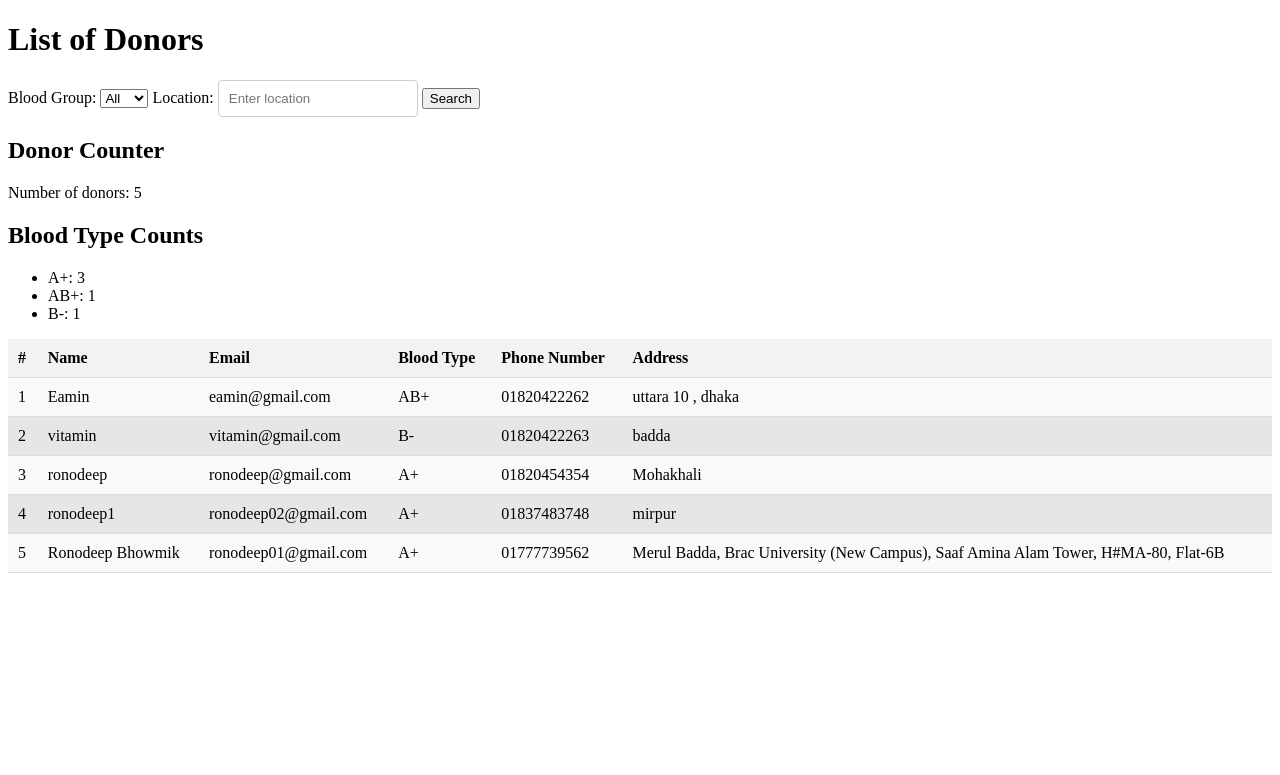
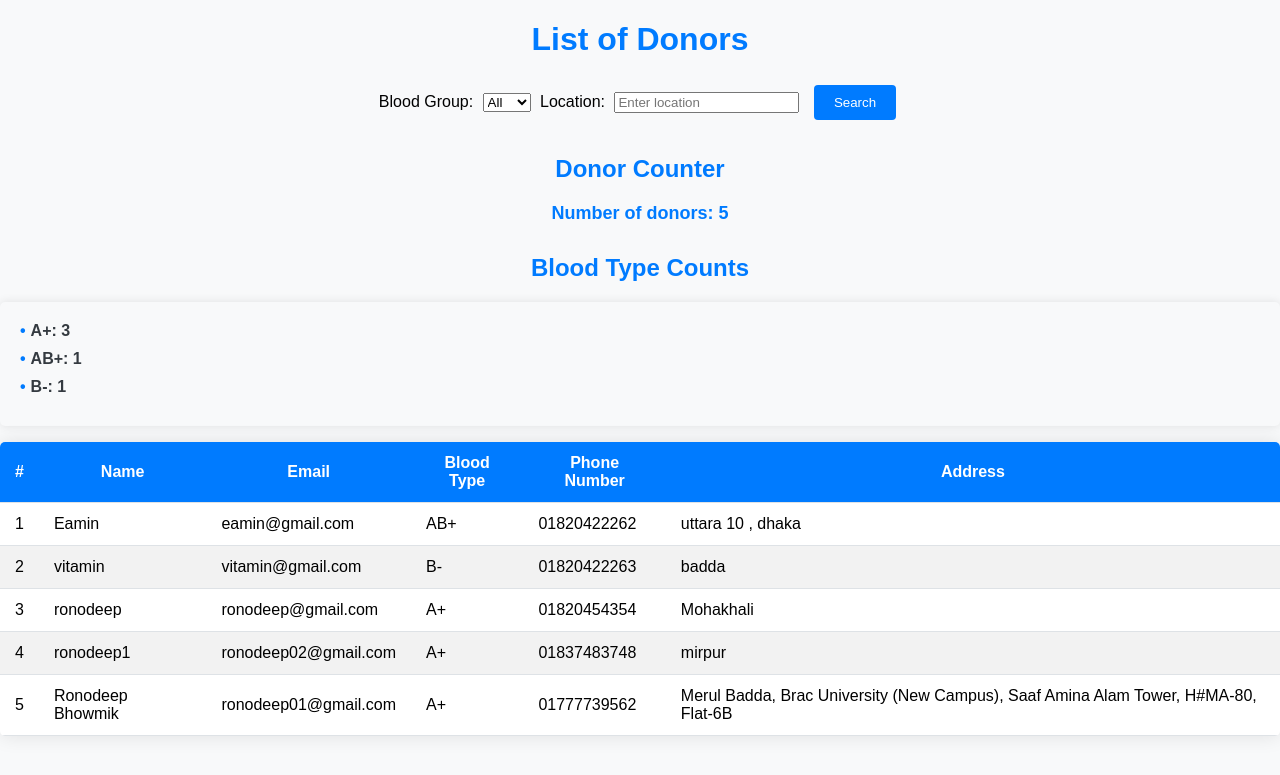
Before and after one commit to RD-Bhowmik/project370_UniFlow, a Django app: page /list/ in a window 1280 px wide. Shown: the top 775 px of the page. Run offline with Django 5.2, Linux system fonts and the light colour scheme; data comes from the database, SQL or seed files in the repository; both versions use the stored data as it was after the commit.

Commit message:
added css

```diff
--- a/APPUniflow/templates/donor_list.html
+++ b/APPUniflow/templates/donor_list.html
@@ -6,47 +6,8 @@
     <meta charset="UTF-8">
     <meta name="viewport" content="width=device-width, initial-scale=1.0">
     <title>Donor List</title>
-    <style>
-        /* Define CSS for table */
-        table {
-            width: 100%;
-            border-collapse: collapse;
-            border-spacing: 0;
-        }
+    <link rel="stylesheet" href="/static/css/donor_list.css">
 
-        th,
-        td {
-            padding: 10px;
-            text-align: left;
-            border-bottom: 1px solid #ddd;
-        }
-
-        th {
-            background-color: #f2f2f2;
-        }
-
-        /* Define CSS for odd and even rows */
-        .odd {
-            background-color: #f9f9f9;
-        }
-
-        .even {
-            background-color: #e6e6e6;
-        }
-
-        /* Define CSS for search bar */
-        .search-container {
-            margin-bottom: 20px;
-        }
-
-        .search-container input[type=text] {
-            padding: 10px;
-            width: 200px;
-            border: 1px solid #ccc;
-            border-radius: 4px;
-            box-sizing: border-box;
-        }
-    </style>
 </head>
 
 <body>
--- /dev/null
+++ b/static/css/donor_list.css
@@ -0,0 +1,131 @@
+/* General styles */
+body {
+    font-family: Arial, sans-serif;
+    margin: 0;
+    padding: 0;
+    background-color: #f8f9fa;
+}
+
+.container {
+    max-width: 1200px;
+    margin: 0 auto;
+    padding: 20px;
+}
+
+h1, h2 {
+    text-align: center;
+    color: #007bff;
+}
+
+h2 {
+    margin-top: 30px;
+}
+
+.search-container {
+    margin-bottom: 20px;
+    text-align: center;
+}
+
+.search-container select,
+.search-container input[type=text],
+.search-container button {
+    margin: 5px;
+}
+
+/* Table styles */
+table {
+    width: 100%;
+    border-collapse: collapse;
+    border-spacing: 0;
+    background-color: #fff;
+    border-radius: 5px;
+    overflow: hidden;
+    box-shadow: 0 0 20px rgba(0, 0, 0, 0.1);
+}
+
+th, td {
+    padding: 12px 15px;
+    border-bottom: 1px solid #dee2e6;
+}
+
+th {
+    background-color: #007bff;
+    color: #fff;
+}
+
+tr:nth-child(even) {
+    background-color: #f2f2f2;
+}
+
+/* Button styles */
+button {
+    padding: 10px 20px;
+    background-color: #007bff;
+    color: #fff;
+    border: none;
+    border-radius: 4px;
+    cursor: pointer;
+    transition: background-color 0.3s ease;
+}
+
+button:hover {
+    background-color: #0056b3;
+}
+
+/* Counter styles */
+.counter {
+    text-align: center;
+    color: #007bff;
+    font-size: 18px;
+    font-weight: bold;
+}
+
+/* Blood Type Counts styles */
+ul {
+    list-style: none;
+    padding: 20px;
+    margin-top: 20px;
+    background-color: #f8f9fa;
+    border-radius: 5px;
+    box-shadow: 0 0 10px rgba(0, 0, 0, 0.1);
+}
+
+ul li {
+    margin-bottom: 10px;
+    color: #343a40;
+    font-size: 16px;
+    font-weight: bold;
+    text-transform: uppercase;
+}
+
+ul li:before {
+    content: "•";
+    margin-right: 5px;
+    color: #007bff;
+}
+
+ul li span {
+    color: #007bff;
+}
+
+/* Blood Type Counts Table styles */
+.blood-type-counts {
+    width: 100%;
+}
+
+.blood-type-counts th,
+.blood-type-counts td {
+    text-align: center;
+}
+
+.blood-type-counts td {
+    padding: 10px;
+    background-color: #f2f2f2;
+    border-radius: 5px;
+    box-shadow: 0 0 5px rgba(0, 0, 0, 0.1);
+    transition: transform 0.3s ease;
+}
+
+.blood-type-counts td:hover {
+    transform: scale(1.1);
+}
```
Also changed, not shown: APPUniflow/templates/add_donor.html (+17 -1 lines), APPUniflow/templates/add_flood_request.html (+6 -4 lines), APPUniflow/templates/admin_pannel.html (+38 -26 lines), APPUniflow/templates/donor_exists.html (+45 -4 lines), APPUniflow/templates/event_list.html (+2 -41 lines), APPUniflow/templates/hospital_list.html (+20 -12 lines), static/css/add_donor.css (added, +58 -0 lines), static/css/add_flood_request.css (added, +58 -0 lines), static/css/event_list.css (added, +70 -0 lines), static/css/hospital_list.css (added, +41 -0 lines), static/js/event_list.js (added, +12 -0 lines), static/js/hospital_list.js (added, +8 -0 lines), db.sqlite3.
